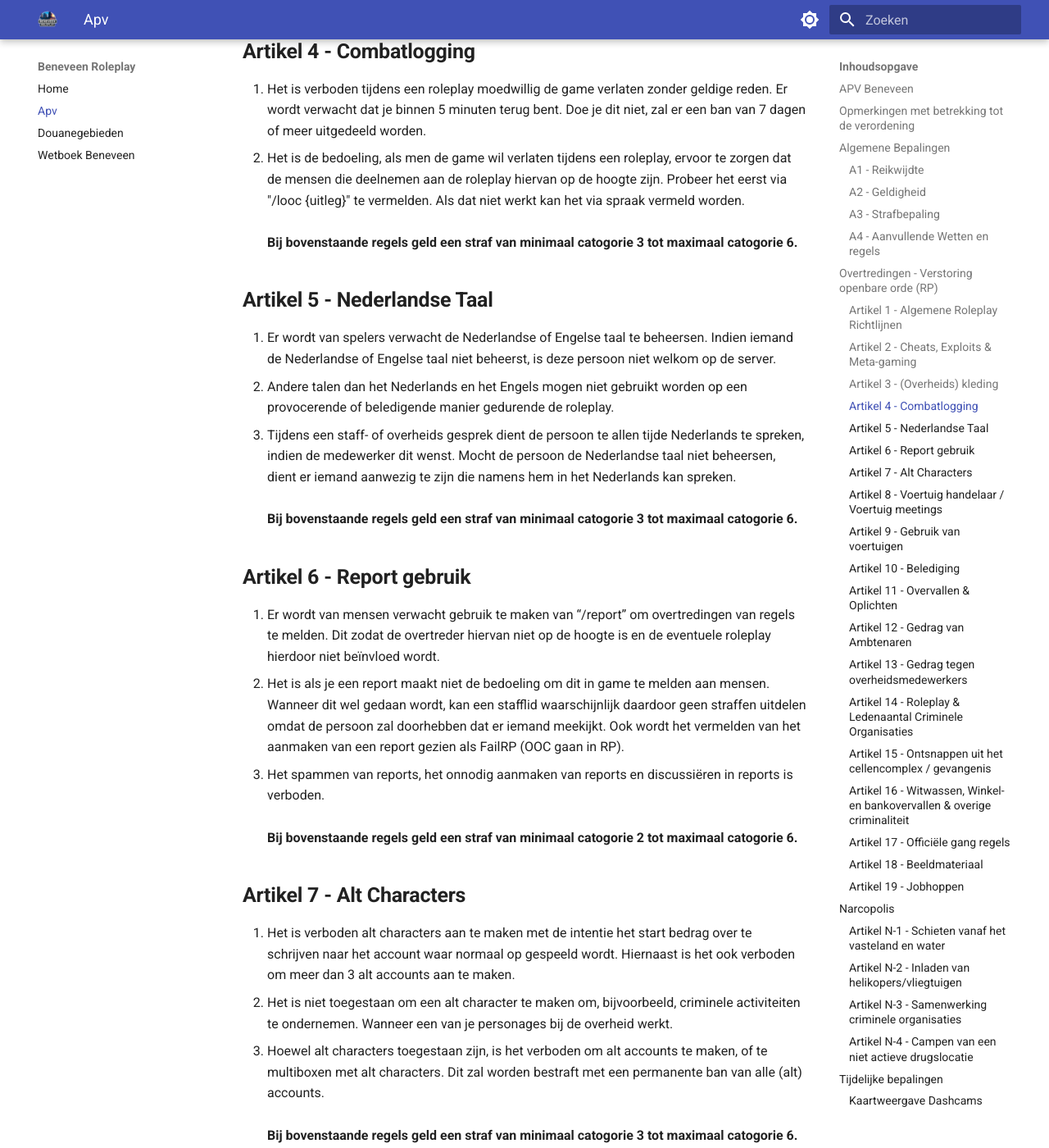
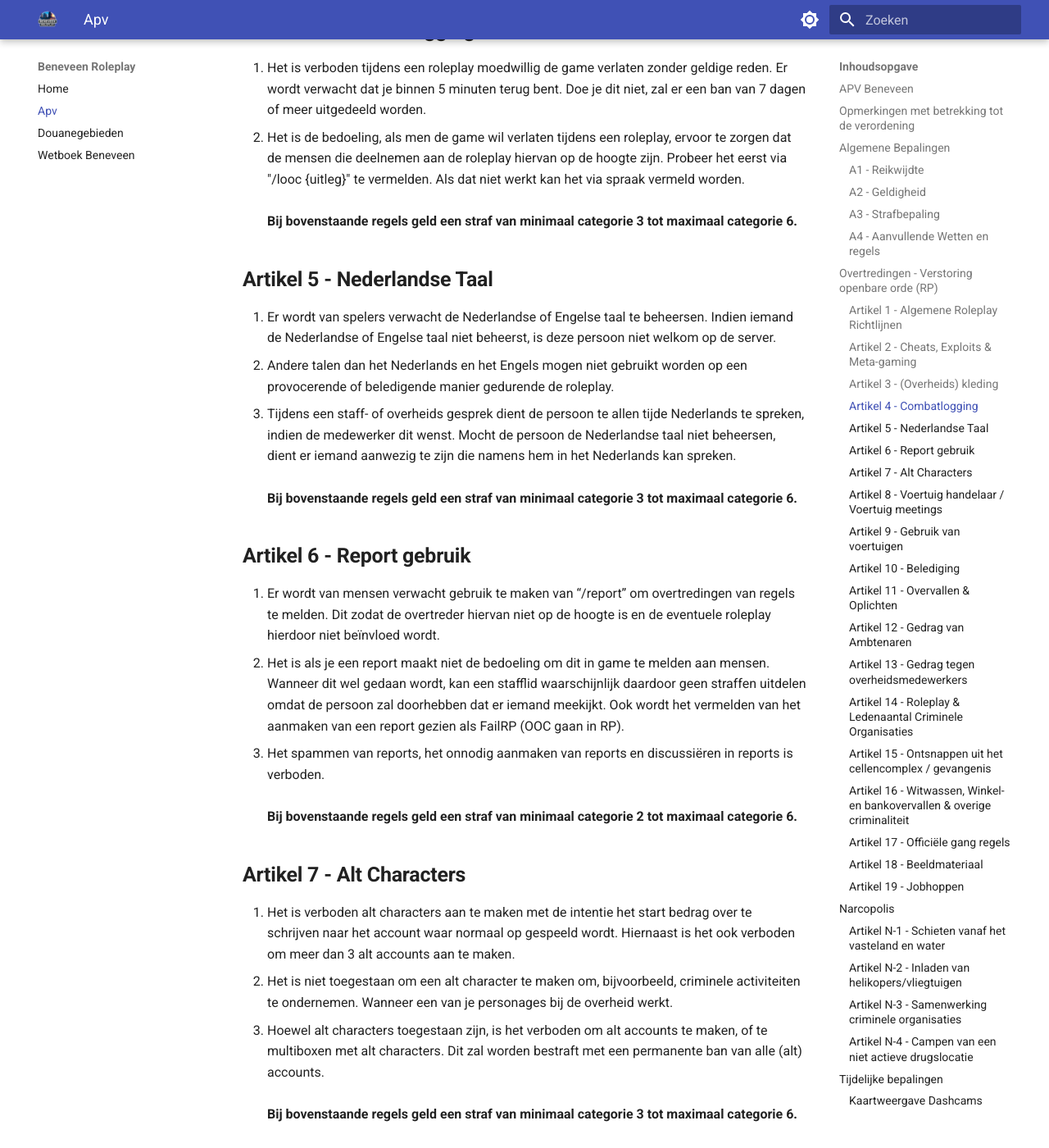
Before and after one commit to BeneveenRoleplay/wetboek, an MkDocs documentation site: the page built from docs/apv.md, in a window 1280 px wide and 1400 px high, scrolled down 4236 px. Shown: the whole window at 82% size. Built offline with MkDocs 1.6.1 and Material for MkDocs 9.7.7, drawn with Linux system fonts in a browser that asks for light colours; some of the changed text lies outside the part shown.

```diff
--- a/docs/apv.md
+++ b/docs/apv.md
@@ -75,7 +75,7 @@ Er kan door een stafflid gekozen worden om straffen te verhogen en/of te verlage
 ⦁ Medewerkers van de overheidsdiensten dwingen om een (bewusteloos) persoon te fouilleren, items (zoals wapens) af te nemen en af te geven aan jou of iemand anders.*
 <br>
 <br>
-**Bij bovenstaande regels geld een straf van minimaal catogorie 2 tot maximaal catogorie 6.**
+**Bij bovenstaande regels geld een straf van minimaal categorie 2 tot maximaal categorie 6.**
 
 ## **Artikel 2 - Cheats, Exploits & Meta-gaming**
 1. Hij/zij die gebruikmaakt van software/hulpmiddelen (cheats) van derde partijen om profijt te krijgen in het spel, wordt gestraft door middel van een permanente ban.
@@ -92,7 +92,7 @@ Deze regel geldt ook voor de Discord client zelf, dus gebruik van clients als Be
 6. Het streamen van de main server in een discord server is nooit toegestaan, tenzij je expliciet toestemming hebt van een stafflid.
 <br>
 <br>
-**Bij bovenstaande regels geld een straf van catogorie 6.**
+**Bij bovenstaande regels geld een straf van categorie 6.**
 
 ## **Artikel 3 - (Overheids) kleding**
 1. Bij het aanmaken van je personage dient je kleding veranderd te worden. Je mag niet dus niet met de starters kleding de server betreden. Verder dien je ervoor te zorgen dat je karakter er realistisch uitziet, armen bij de outfit kloppen en er geen lichaamsdelen ontbreken bij jouw personage.
@@ -102,6 +102,7 @@ Deze regel geldt ook voor de Discord client zelf, dus gebruik van clients als Be
 <br>
 <br>
 **Bij bovenstaande lid 1 en 2 staat een straf van categorie 1**
+<br>
 **Bij bovenstaande lid 2 en 3 staat een straf van categorie 2**
 
 ## **Artikel 4 - Combatlogging**
@@ -109,7 +110,7 @@ Deze regel geldt ook voor de Discord client zelf, dus gebruik van clients als Be
 2. Het is de bedoeling, als men de game wil verlaten tijdens een roleplay, ervoor te zorgen dat de mensen die deelnemen aan de roleplay hiervan op de hoogte zijn. Probeer het eerst via "/looc {uitleg}" te vermelden. Als dat niet werkt kan het via spraak vermeld worden.
 <br>
 <br>
-**Bij bovenstaande regels geld een straf van minimaal catogorie 3 tot maximaal catogorie 6.**
+**Bij bovenstaande regels geld een straf van minimaal categorie 3 tot maximaal categorie 6.**
 
 ## **Artikel 5 - Nederlandse Taal**
 1. Er wordt van spelers verwacht de Nederlandse of Engelse taal te beheersen. Indien iemand de Nederlandse of Engelse taal niet beheerst, is deze persoon niet welkom op de server.
@@ -117,7 +118,7 @@ Deze regel geldt ook voor de Discord client zelf, dus gebruik van clients als Be
 3. Tijdens een staff- of overheids gesprek dient de persoon te allen tijde Nederlands te spreken, indien de medewerker dit wenst. Mocht de persoon de Nederlandse taal niet beheersen, dient er iemand aanwezig te zijn die namens hem in het Nederlands kan spreken.
 <br>
 <br>
-**Bij bovenstaande regels geld een straf van minimaal catogorie 3 tot maximaal catogorie 6.**
+**Bij bovenstaande regels geld een straf van minimaal categorie 3 tot maximaal categorie 6.**
 
 ## **Artikel 6 - Report gebruik**
 1. Er wordt van mensen verwacht gebruik te maken van “/report” om overtredingen van regels te melden. Dit zodat de overtreder hiervan niet op de hoogte is en de eventuele roleplay hierdoor niet beïnvloed wordt.
@@ -125,7 +126,7 @@ Deze regel geldt ook voor de Discord client zelf, dus gebruik van clients als Be
 3. Het spammen van reports, het onnodig aanmaken van reports en discussiëren in reports is verboden.
 <br>
 <br>
-**Bij bovenstaande regels geld een straf van minimaal catogorie 2 tot maximaal catogorie 6.**
+**Bij bovenstaande regels geld een straf van minimaal categorie 2 tot maximaal categorie 6.**
 
 ## **Artikel 7 - Alt Characters**
 1. Het is verboden alt characters aan te maken met de intentie het start bedrag over te schrijven naar het account waar normaal op gespeeld wordt. Hiernaast is het ook verboden om meer dan 3 alt accounts aan te maken.
@@ -133,7 +134,7 @@ Deze regel geldt ook voor de Discord client zelf, dus gebruik van clients als Be
 3. Hoewel alt characters toegestaan zijn, is het verboden om alt accounts te maken, of te multiboxen met alt characters. Dit zal worden bestraft met een permanente ban van alle (alt) accounts.
 <br>
 <br>
-**Bij bovenstaande regels geld een straf van minimaal catogorie 3 tot maximaal catogorie 6.**
+**Bij bovenstaande regels geld een straf van minimaal categorie 3 tot maximaal categorie 6.**
 
 ## **Artikel 8 - Voertuig handelaar / Voertuig meetings**
 1. Een voertuig handelaar mag enkel uitgevoerd worden wanneer hiervoor goedkeuring is vanuit justitie.
@@ -158,6 +159,7 @@ Deze regel geldt ook voor de Discord client zelf, dus gebruik van clients als Be
 <br>
 <br>
 **Bij overtreden van lid 1, 2 & 4 geld een straf van minimaal 3de categorie.**
+<br>
 **Bij overtreden van lid 3 geld een straf van minimaal 2de categorie.**
 
 ## **Artikel 10 - Belediging**
```
Also changed, not shown: other parts of docs/apv.md (+5 -3 lines), docs/wetboek.md (+14 -8 lines).
